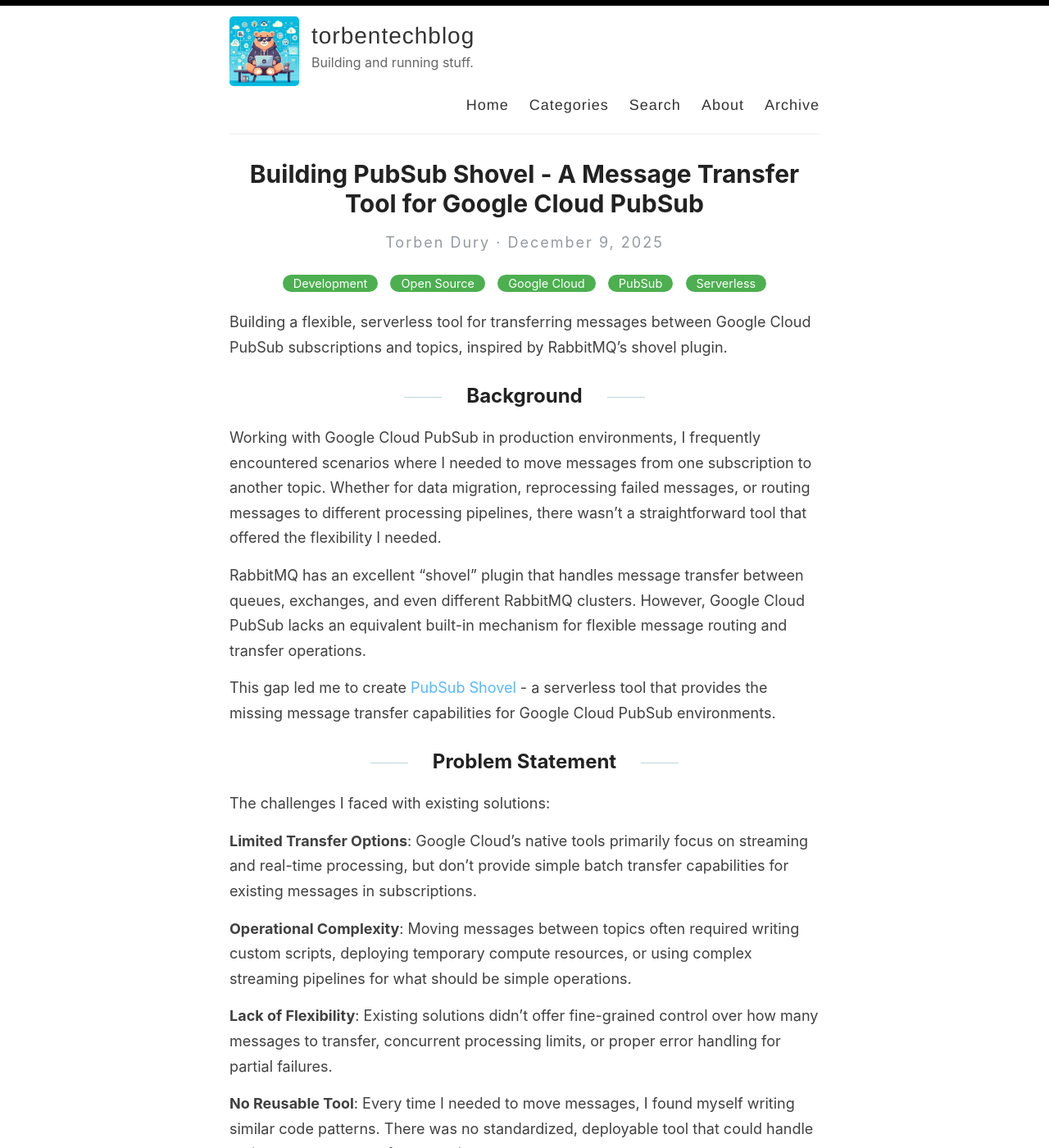
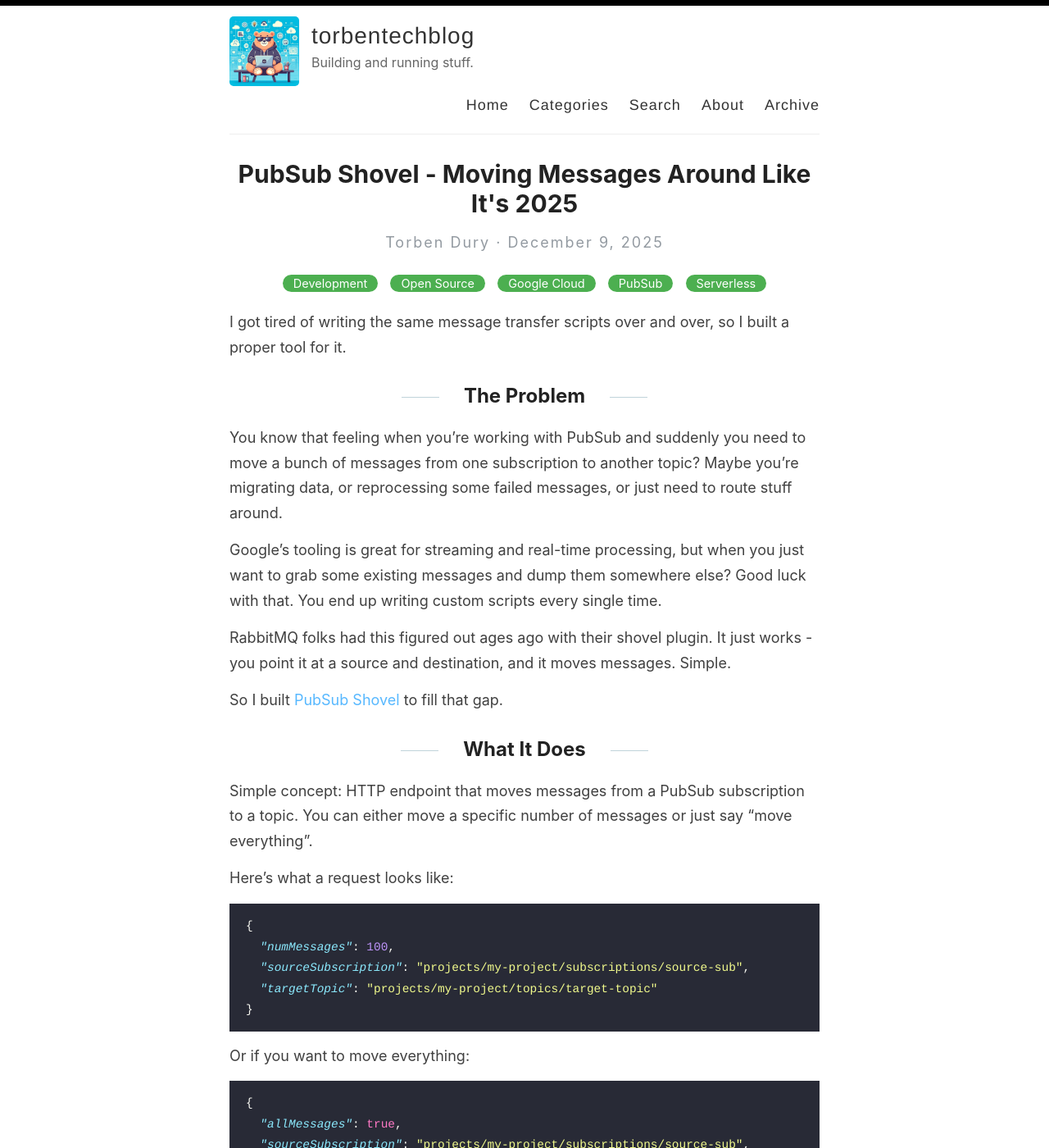
Before and after one commit to torbendury/torbendury.github.io, a Jekyll site: the page built from _posts/2025-12-09-pubsub-shovel.md, in a window 1280 px wide and 1400 px high. Shown: the whole window at 82% size. Built offline with Jekyll 4.4.1, drawn with Linux system fonts in a browser that asks for light colours; some of the changed text lies outside the part shown.

Commit message:
feat: pubsub shovel post
Signed-off-by: Torben Dury <torbendury@googlemail.com>

````diff
--- a/_posts/2025-12-09-pubsub-shovel.md
+++ b/_posts/2025-12-09-pubsub-shovel.md
@@ -1,49 +1,26 @@
 ---
 layout: post
-title: Building PubSub Shovel - A Message Transfer Tool for Google Cloud PubSub
+title: PubSub Shovel - Moving Messages Around Like It's 2025
 categories: [Development, Open Source, Google Cloud, PubSub, Serverless]
 ---
 
-Building a flexible, serverless tool for transferring messages between Google Cloud PubSub subscriptions and topics, inspired by RabbitMQ's shovel plugin.
+I got tired of writing the same message transfer scripts over and over, so I built a proper tool for it.
 
-## Background
+## The Problem
 
-Working with Google Cloud PubSub in production environments, I frequently encountered scenarios where I needed to move messages from one subscription to another topic. Whether for data migration, reprocessing failed messages, or routing messages to different processing pipelines, there wasn't a straightforward tool that offered the flexibility I needed.
+You know that feeling when you're working with PubSub and suddenly you need to move a bunch of messages from one subscription to another topic? Maybe you're migrating data, or reprocessing some failed messages, or just need to route stuff around.
 
-RabbitMQ has an excellent "shovel" plugin that handles message transfer between queues, exchanges, and even different RabbitMQ clusters. However, Google Cloud PubSub lacks an equivalent built-in mechanism for flexible message routing and transfer operations.
+Google's tooling is great for streaming and real-time processing, but when you just want to grab some existing messages and dump them somewhere else? Good luck with that. You end up writing custom scripts every single time.
 
-This gap led me to create [PubSub Shovel](https://github.com/torbendury/pubsub-shovel) - a serverless tool that provides the missing message transfer capabilities for Google Cloud PubSub environments.
+RabbitMQ folks had this figured out ages ago with their shovel plugin. It just works - you point it at a source and destination, and it moves messages. Simple.
 
-## Problem Statement
+So I built [PubSub Shovel](https://github.com/torbendury/pubsub-shovel) to fill that gap.
 
-The challenges I faced with existing solutions:
+## What It Does
 
-**Limited Transfer Options**: Google Cloud's native tools primarily focus on streaming and real-time processing, but don't provide simple batch transfer capabilities for existing messages in subscriptions.
+Simple concept: HTTP endpoint that moves messages from a PubSub subscription to a topic. You can either move a specific number of messages or just say "move everything".
 
-**Operational Complexity**: Moving messages between topics often required writing custom scripts, deploying temporary compute resources, or using complex streaming pipelines for what should be simple operations.
-
-**Lack of Flexibility**: Existing solutions didn't offer fine-grained control over how many messages to transfer, concurrent processing limits, or proper error handling for partial failures.
-
-**No Reusable Tool**: Every time I needed to move messages, I found myself writing similar code patterns. There was no standardized, deployable tool that could handle various message transfer scenarios.
-
-The goal was to create a flexible, serverless tool that could handle message transfers efficiently while being easy to deploy and operate.
-
-## Design Principles
-
-### Serverless-First Architecture
-
-I designed PubSub Shovel as a Google Cloud Function to eliminate infrastructure management overhead. The tool needed to be:
-
-- **Zero-maintenance**: Deploy once, use repeatedly without managing servers
-- **Cost-effective**: Pay only when transferring messages, no idle compute costs
-- **Auto-scaling**: Handle varying message volumes without configuration
-- **Cloud-native**: Integrate seamlessly with Google Cloud IAM and monitoring
-
-### Flexible Message Processing
-
-The tool supports two primary usage patterns:
-
-**Batch Transfer**: Transfer a specific number of messages for controlled, incremental processing:
+Here's what a request looks like:
 
 ```json
 {
@@ -53,7 +30,7 @@ The tool supports two primary usage patterns:
 }
 ```
 
-**Complete Transfer**: Process all available messages in a subscription:
+Or if you want to move everything:
 
 ```json
 {
@@ -63,32 +40,23 @@ The tool supports two primary usage patterns:
 }
 ```
 
-### Asynchronous Processing
-
-Rather than making clients wait for potentially long-running transfers, the function immediately returns an acknowledgment and processes messages asynchronously:
+The function returns immediately and processes stuff in the background. No more waiting around for transfers to complete:
 
 ```go
-// Return immediate response
 response := ShovelResponse{
     Status:    "accepted",
     Message:   "Message shoveling started asynchronously",
     RequestID: requestID,
 }
-
-w.WriteHeader(http.StatusAccepted)
 ```
 
-This design enables:
+You get a request ID back so you can track it in the logs if needed.
 
-- **Better user experience**: Immediate feedback without blocking
-- **Timeout handling**: Long transfers don't cause HTTP timeouts
-- **Monitoring capability**: Request IDs enable tracking and logging
+## Implementation Details
 
-## Technical Implementation
+### Concurrency Without Chaos
 
-### Concurrent Message Processing
-
-The core processing logic uses Go's concurrency features to handle messages efficiently:
+The tricky part was handling concurrent message processing without making a mess:
 
 ```go
 sourceSub.ReceiveSettings.Synchronous = false
@@ -96,20 +64,18 @@ sourceSub.ReceiveSettings.NumGoroutines = 10
 sourceSub.ReceiveSettings.MaxOutstandingMessages = 100
 ```
 
-Key design decisions:
+I limited it to 10 concurrent goroutines because more than that tends to overwhelm the target topic. Plus 100 outstanding messages keeps memory usage reasonable.
 
-**Controlled Concurrency**: Limited to 10 concurrent goroutines to prevent overwhelming the target topic while maintaining good throughput.
+The important bit: messages only get acknowledged from the source *after* they're successfully republished to the target. No message loss if something goes wrong.
 
-**Message Acknowledgment**: Original messages are only acknowledged after successful republication to the target topic, ensuring no message loss on failures.
+Had to be careful with race conditions around message counting. Nothing worse than accepting more messages than you asked for because of timing issues.
 
-**Race Condition Prevention**: Careful mutex usage around message counting to prevent accepting more messages than requested.
+### Error Handling
 
-### Error Handling and Reliability
-
-The implementation includes comprehensive error handling:
+Basic stuff but important:
 
 ```go
-// Validate target topic exists before processing
+// Check if target topic actually exists before we start
 exists, err := targetTopic.Exists(ctx)
 if err != nil {
     return 0, fmt.Errorf("failed to check if target topic exists: %v", err)
@@ -119,15 +85,11 @@ if !exists {
 }
 ```
 
-**Pre-flight Validation**: Checks target topic existence before starting to fail fast on configuration errors.
+Fail fast if the target doesn't exist. Also has timeouts (5-10 minutes) so it won't hang forever if something's broken (or if you request more messages than are available).
 
-**Atomic Operations**: Messages are only acknowledged from the source after successful republication to prevent partial failures.
+### Configuration
 
-**Timeout Protection**: Processing includes configurable timeouts (5-10 minutes) to prevent indefinite hanging.
-
-### Configuration Flexibility
-
-The tool extracts project information and resource names from fully qualified domain names (FQDNs), eliminating the need for separate configuration:
+One nice thing - you just use the full PubSub resource names and it figures out projects automatically:
 
 ```go
 func extractProjectID(resourceName string) string {
@@ -141,13 +103,13 @@ func extractProjectID(resourceName string) string {
 }
 ```
 
-This design enables cross-project transfers and simplifies usage by requiring only the standard PubSub resource names.
+This means you can do cross-project transfers without extra config.
 
-## Deployment Options
+## Deployment
 
-### Google Cloud Functions (Primary)
+### Cloud Functions
 
-The serverless deployment option provides the best operational experience:
+The obvious choice for this kind of utility:
 
 ```bash
 gcloud functions deploy pubsub-shovel \
@@ -157,51 +119,44 @@ gcloud functions deploy pubsub-shovel \
   --allow-unauthenticated
 ```
 
-Benefits:
+Zero infrastructure to manage, scales automatically, and you only pay when you use it.
 
-- Zero infrastructure management
-- Automatic scaling based on demand
-- Integrated with Cloud Logging and Monitoring
-- Pay-per-use pricing model
+### Running Locally
 
-### Local Development
-
-For testing and development, the tool can run locally using the Functions Framework:
+For development, just:
 
 ```bash
 go run cmd/main.go
 ```
 
-This enables:
+Works with real PubSub resources, so you can test properly without deploying every time.
 
-- Local testing with real PubSub resources
-- Development iteration without deployment cycles
-- Integration testing in CI/CD pipelines
+### Docker
 
-### Containerized Deployment
-
-The included Dockerfile supports deployment to any container runtime:
+There's a Dockerfile if you want to run it somewhere else:The included Dockerfile supports deployment to any container runtime:
 
 ```dockerfile
 FROM golang:1.24-alpine AS builder
-# Build process...
+WORKDIR /app
+COPY go.mod go.sum ./
+RUN go mod download
+COPY . .
+RUN CGO_ENABLED=0 GOOS=linux go build -o main .
 
 FROM alpine:latest
+RUN apk --no-cache add ca-certificates
+WORKDIR /root/
 COPY --from=builder /app/main .
 CMD ["./main"]
 ```
 
-This option enables:
+Works with Cloud Run if you want HTTP triggers with more control.
 
-- Deployment to Cloud Run for HTTP-triggered scenarios
-- Integration into existing container orchestration systems
-- Custom networking and resource configurations
+Although I did not test it myself, you should also be able to build a standalone binary and deploy it to any environment that can run the resulting executable.
 
-## Testing Strategy
+## Testing
 
-### Unit Testing
-
-Comprehensive test coverage for request validation and utility functions:
+I wrote tests for the important stuff - input validation, CORS handling, utility functions:
 
 ```go
 func TestHandler_ValidationErrors(t *testing.T) {
@@ -210,144 +165,88 @@ func TestHandler_ValidationErrors(t *testing.T) {
         payload      ShovelRequest
         expectedCode int
     }{
-        // Test cases for various scenarios...
+        // Test cases...
     }
-    // Test implementation...
 }
 ```
 
-**Input Validation**: Tests ensure proper error handling for invalid requests, missing parameters, and conflicting options.
+The integration tests use real PubSub resources instead of mocks. More reliable that way.
 
-**CORS Handling**: Validates proper CORS headers for web application integration.
-
-**Method Restrictions**: Confirms only POST requests are accepted with appropriate error responses.
-
-### Integration Testing
-
-The tool is designed to work with real PubSub resources for integration testing:
-
-```bash
-curl -X POST http://localhost:8080 \
-  -H "Content-Type: application/json" \
-  -d '{"numMessages": 10, "sourceSubscription": "projects/test/subscriptions/test-sub", "targetTopic": "projects/test/topics/test-topic"}'
-```
-
-This approach enables testing against actual PubSub behavior rather than mocks.
-
-## Real-World Use Cases
+## Use Cases
 
 ### Data Migration
 
-Moving messages from legacy topics to new topic structures during system migrations:
+```bash
+# Move everything from old to new topic structure
+curl -X POST https://YOUR_FUNCTION_URL \
+  -d '{"allMessages": true, "sourceSubscription": "projects/prod/subscriptions/legacy-processor", "targetTopic": "projects/prod/topics/new-pipeline"}'
+```
+
+### Dead Letter Queue Recovery
 
 ```bash
-# Transfer all messages from old topic pattern to new pattern
+# Reprocess failed messages, 50 at a time so you don't flood the system
 curl -X POST https://YOUR_FUNCTION_URL \
-  -d '{"allMessages": true, "sourceSubscription": "projects/prod/subscriptions/legacy-processor", "targetTopic": "projects/prod/topics/new-processing-pipeline"}'
+  -d '{"numMessages": 50, "sourceSubscription": "projects/prod/subscriptions/dlq-sub", "targetTopic": "projects/prod/topics/main-processor"}'
 ```
 
-### Reprocessing Failed Messages
-
-Transferring messages from dead letter queues back to main processing topics:
+### Environment Routing
 
 ```bash
-# Reprocess 50 failed messages at a time
-curl -X POST https://YOUR_FUNCTION_URL \
-  -d '{"numMessages": 50, "sourceSubscription": "projects/prod/subscriptions/dlq-subscription", "targetTopic": "projects/prod/topics/main-processor"}'
-```
-
-### Message Routing
-
-Redistributing messages between different processing pipelines based on operational needs:
-
-```bash
-# Route messages to different processing environment
+# Move backlog to staging for testing
 curl -X POST https://YOUR_FUNCTION_URL \
   -d '{"numMessages": 100, "sourceSubscription": "projects/prod/subscriptions/backlog", "targetTopic": "projects/staging/topics/batch-processor"}'
 ```
 
-## Security and IAM
+## Permissions
 
-The tool leverages Google Cloud IAM for authentication and authorization, requiring appropriate permissions:
+You need the usual PubSub permissions:
 
-**Required Permissions**:
+- `pubsub.subscriber` on the source subscription
+- `pubsub.publisher` on the target topic
+- `pubsub.viewer` to check if topics exist
 
-- `pubsub.subscriber` on source subscription
-- `pubsub.publisher` on target topic
-- `pubsub.viewer` for topic existence checks
+CORS is enabled so you can call it from web apps if needed.
 
-**Security Features**:
+## What I Learned
 
-- CORS support for secure web application integration
-- Input validation on all parameters
-- No sensitive data stored in function code
-- Uses Google Cloud's built-in authentication mechanisms
+### Concurrency is Hard
 
-## Performance Characteristics
-
-**Throughput**: Processes up to 10 messages concurrently with 100 outstanding messages, providing good balance between speed and resource usage.
-
-**Latency**: Immediate HTTP response (sub-second) with asynchronous background processing.
-
-**Scalability**: Cloud Functions automatically scale based on incoming requests, handling multiple concurrent shovel operations.
-
-**Cost Efficiency**: Pay-per-invocation model means zero cost when not actively transferring messages.
-
-## Challenges and Learning
-
-### Concurrency Control
-
-Managing concurrent message processing while maintaining accurate counts proved complex. The solution required careful mutex usage and atomic operations:
+Getting the message counting right with multiple goroutines was trickier than expected. Had to use mutexes carefully to avoid race conditions:
 
 ```go
 var acceptedCount int
 var processedCount int
 var mutex sync.Mutex
 
-// Increment accepted count immediately to prevent race condition
+// Lock immediately to prevent accepting more than requested
 mutex.Lock()
 acceptedCount++
 mutex.Unlock()
 ```
 
-### PubSub API Intricacies
+### PubSub Quirks
 
-Learning the nuances of PubSub's receive settings and message acknowledgment patterns:
+Had to learn some PubSub API specifics the hard way:
 
-- **Synchronous vs Asynchronous**: Asynchronous processing provides better throughput
-- **Outstanding Messages**: Limiting outstanding messages prevents memory issues
-- **Acknowledgment Timing**: Messages must only be acked after successful republishing
+- Asynchronous processing is way faster than synchronous
+- Outstanding message limits prevent memory bloat
+- Only ack messages after successful republishing, otherwise you lose them
 
-### Functions Framework Integration
+### Functions Framework
 
-Integrating with Google Cloud Functions Framework while maintaining local development capability required understanding the framework's initialization patterns and HTTP handling.
+The Go Functions Framework took a bit of figuring out, especially making it work for both local development and Cloud Functions deployment. Worth it though. `functions-framework` makes it easy to switch between environments and keeps local development and GCP Cloud Function / Run Functions at parity without me having to jump through fire hoops. :-)
 
-## Future Enhancements
+## What's Next
 
-**Message Filtering**: Add support for filtering messages based on attributes or content before transfer.
+Could add message filtering based on attributes, or transformation during transfer. Maybe support for multiple target topics in one operation.
 
-**Transformation Support**: Enable message transformation during transfer (format conversion, attribute modification).
-
-**Batch Operations**: Support transferring to multiple target topics in a single operation.
-
-**Monitoring Integration**: Enhanced metrics and alerting integration for production usage.
-
-**Dead Letter Handling**: Built-in dead letter queue support for messages that fail to transfer.
+But honestly, it does what I need it to do right now.
 
 ## Conclusion
 
-Building PubSub Shovel addressed a real operational need while exploring serverless architecture patterns and PubSub API capabilities. The project demonstrates how a focused, well-designed tool can solve specific problems more effectively than complex, general-purpose solutions.
+Built this because I was tired of writing the same message moving code over and over. Now it's a proper tool that just works.
 
-Key takeaways from the project:
+Cloud Functions turned out to be perfect for this - zero maintenance, scales automatically, and costs nothing when you're not using it.
 
-**Serverless Benefits**: Cloud Functions provided an excellent deployment model for this type of utility, eliminating operational overhead while providing excellent scalability.
-
-**API Design Matters**: Simple, well-validated APIs enable reliable automation and easy integration into operational workflows.
-
-**Concurrent Programming**: Proper concurrency control is essential when dealing with message ordering and count accuracy in distributed systems.
-
-**Testing is Critical**: Comprehensive unit tests combined with integration testing against real PubSub resources provided confidence in reliability.
-
-The tool is now available as an open-source project at [github.com/torbendury/pubsub-shovel](https://github.com/torbendury/pubsub-shovel), ready for deployment in any Google Cloud environment needing flexible PubSub message transfer capabilities.
-
-Whether you're migrating data, reprocessing messages, or routing traffic between topics, PubSub Shovel provides a reliable, serverless solution that handles the operational complexity while offering the flexibility needed for real-world message transfer scenarios.
+The code is on [GitHub](https://github.com/torbendury/pubsub-shovel) if you want to use it or improve it. Deploy once and you're set for all your message moving needs.
````
